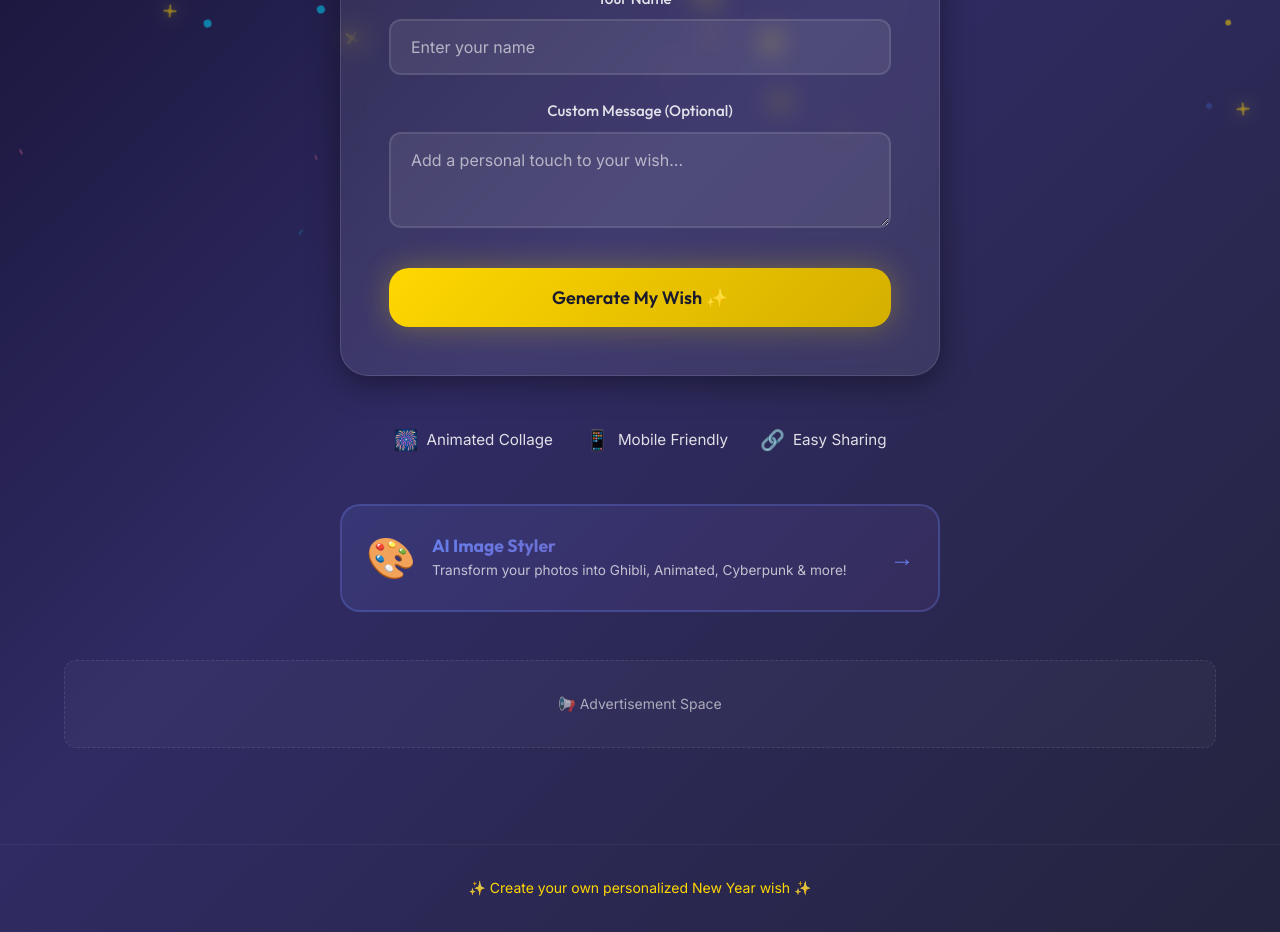
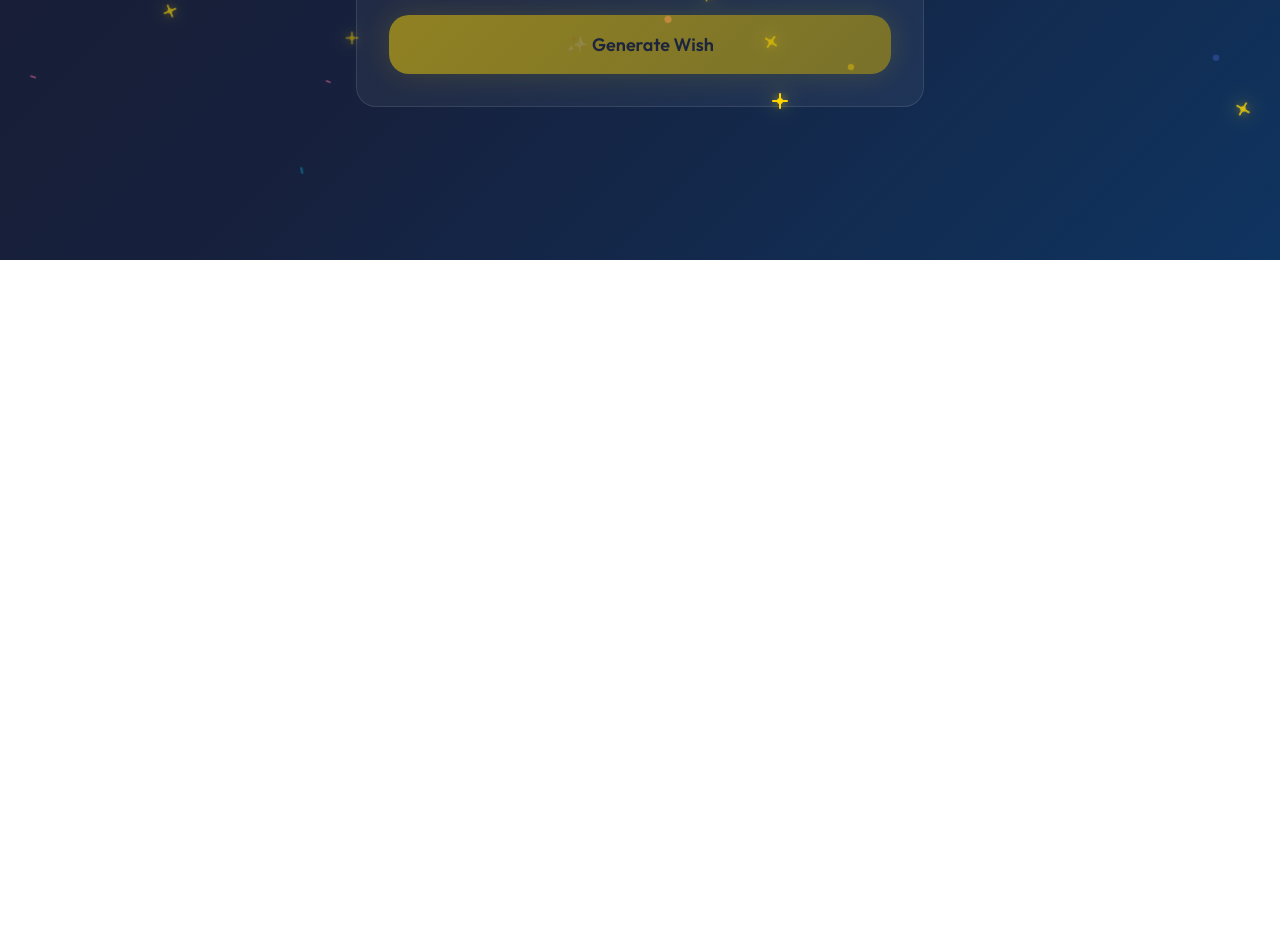
Before and after one commit to Mat-rixMJ/newyear, a React (Vite) app: page / in a window 1280 px wide. Shown: the part 540-1472 px from the top of the page. After the commit the page ends 800 px from the top, so only its background shows below. Built offline with nearby package versions, Linux system fonts and the light colour scheme.

Commit message:
Make Wish Creator the main landing page

```diff
--- a/src/App.jsx
+++ b/src/App.jsx
@@ -1,6 +1,4 @@
 import { Routes, Route } from 'react-router-dom'
-import LandingPage from './pages/LandingPage'
-import WishPage from './pages/WishPage'
 import ImageStylerPage from './pages/ImageStylerPage'
 import Confetti from './components/Confetti'
 import './App.css'
@@ -10,13 +8,8 @@ function App() {
     <div className="app">
       <Confetti />
       <Routes>
-        <Route path="/" element={<LandingPage />} />
-        <Route path="/wish/:name" element={<WishPage />} />
-        <Route path="/styler" element={<ImageStylerPage />} />
+        <Route path="/" element={<ImageStylerPage />} />
       </Routes>
-      <footer className="footer">
-        <p>✨ <a href="/">Create your own personalized New Year wish</a> ✨</p>
-      </footer>
     </div>
   )
 }
--- a/src/pages/ImageStylerPage.jsx
+++ b/src/pages/ImageStylerPage.jsx
@@ -1,4 +1,3 @@
-import { Link } from 'react-router-dom'
 import SimpleWish from '../components/SimpleWish'
 import './ImageStylerPage.css'
 
@@ -6,10 +5,6 @@ function ImageStylerPage() {
     return (
         <main className="styler-page">
             <div className="container">
-                <Link to="/" className="back-link animate-fade-in">
-                    ← Back to Home
-                </Link>
-
                 <SimpleWish />
             </div>
         </main>
```
Also changed, not shown: 1 other file (tests, documents, lock files or other folders).
